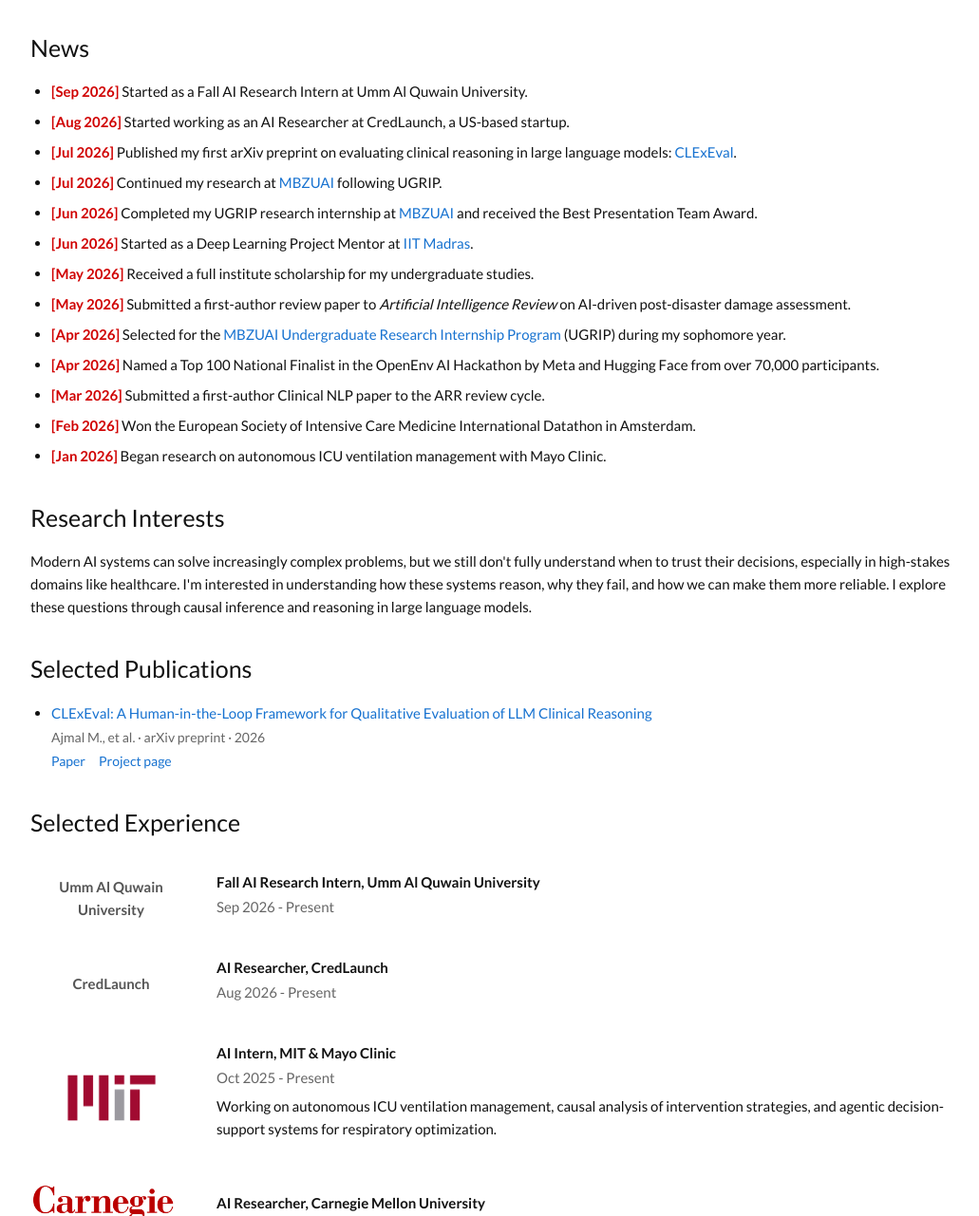
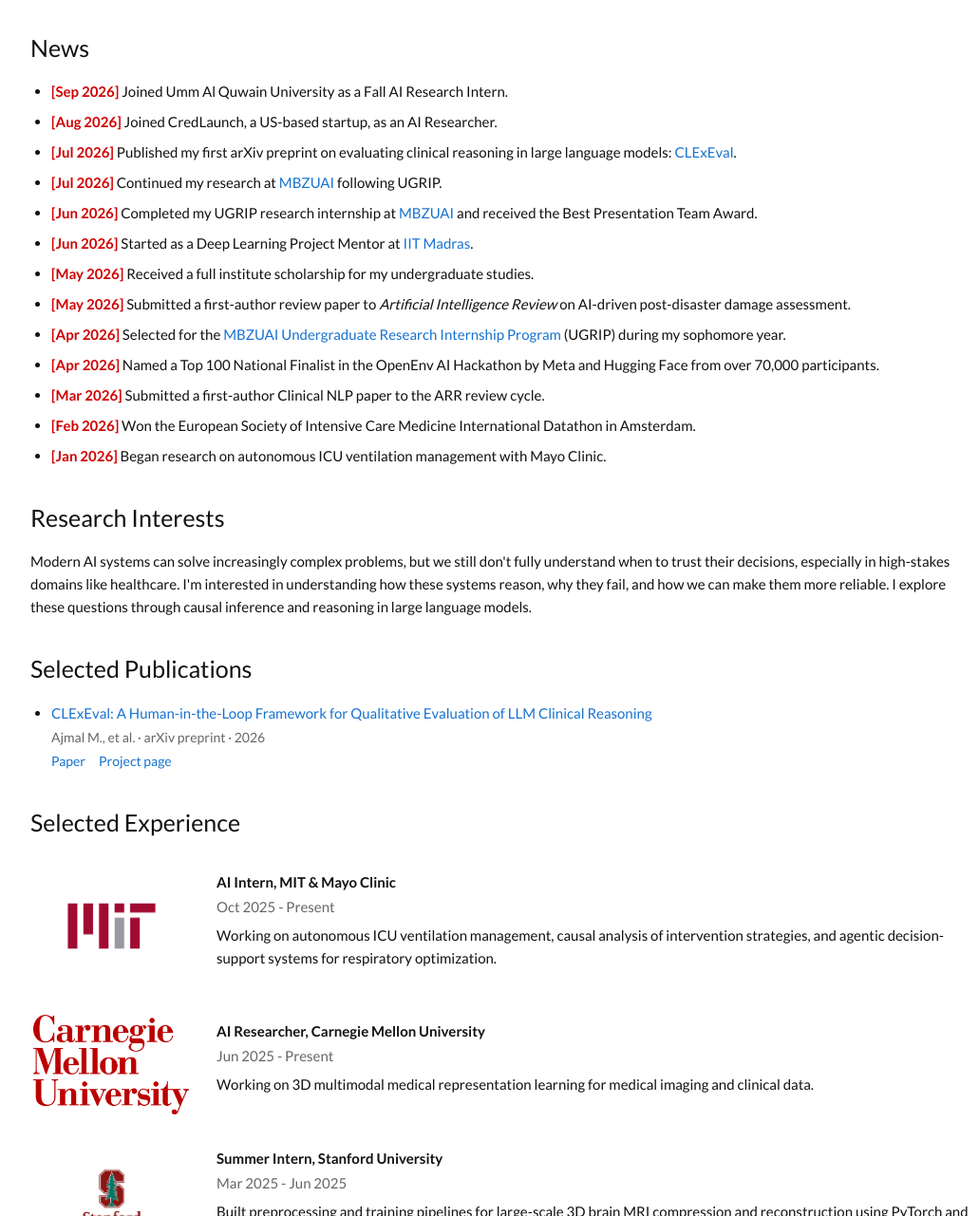
Before and after one commit to 24f2004489/Ajmal, a plain HTML site: page index.html in a window 1280 px wide. Shown: the part 443-1724 px from the top of the page at 95% size, without its empty margins (108-1139 px from the left). Drawn offline with Linux system fonts and the light colour scheme.

Commit message:
Keep new roles in news only

```diff
--- a/index.html
+++ b/index.html
@@ -41,8 +41,8 @@
         <section>
             <h2>News</h2>
             <ul class="news-list">
-                <li><span>[Sep 2026]</span> Started as a Fall AI Research Intern at Umm Al Quwain University.</li>
-                <li><span>[Aug 2026]</span> Started working as an AI Researcher at CredLaunch, a US-based startup.</li>
+                <li><span>[Sep 2026]</span> Joined Umm Al Quwain University as a Fall AI Research Intern.</li>
+                <li><span>[Aug 2026]</span> Joined CredLaunch, a US-based startup, as an AI Researcher.</li>
                 <li><span>[Jul 2026]</span> Published my first arXiv preprint on evaluating clinical reasoning in large language models: <a href="https://arxiv.org/abs/2606.31608" target="_blank" rel="noreferrer">CLExEval</a>.</li>
                 <li><span>[Jul 2026]</span> Continued my research at <a href="https://mbzuai.ac.ae/" target="_blank" rel="noreferrer">MBZUAI</a> following UGRIP.</li>
                 <li><span>[Jun 2026]</span> Completed my UGRIP research internship at <a href="https://mbzuai.ac.ae/" target="_blank" rel="noreferrer">MBZUAI</a> and received the Best Presentation Team Award.</li>
@@ -77,26 +77,6 @@
 
         <section>
             <h2>Selected Experience</h2>
-
-            <article class="experience">
-                <div class="logo">
-                    <span class="logo-name">Umm Al Quwain University</span>
-                </div>
-                <div>
-                    <h3>Fall AI Research Intern, Umm Al Quwain University</h3>
-                    <p class="meta">Sep 2026 - Present</p>
-                </div>
-            </article>
-
-            <article class="experience">
-                <div class="logo">
-                    <span class="logo-name">CredLaunch</span>
-                </div>
-                <div>
-                    <h3>AI Researcher, CredLaunch</h3>
-                    <p class="meta">Aug 2026 - Present</p>
-                </div>
-            </article>
 
             <article class="experience">
                 <div class="logo">
--- a/style.css
+++ b/style.css
@@ -165,13 +165,6 @@ p {
     object-fit: contain;
 }
 
-.logo-name {
-    max-width: 100%;
-    color: #555555;
-    font-weight: 700;
-    text-align: center;
-}
-
 .meta {
     color: #666666;
     margin-bottom: 6px;
@@ -252,10 +245,6 @@ p {
     .logo img {
         max-width: 170px;
     }
-
-    .logo-name {
-        text-align: left;
-    }
 }
 
 @media (max-width: 520px) {
```
